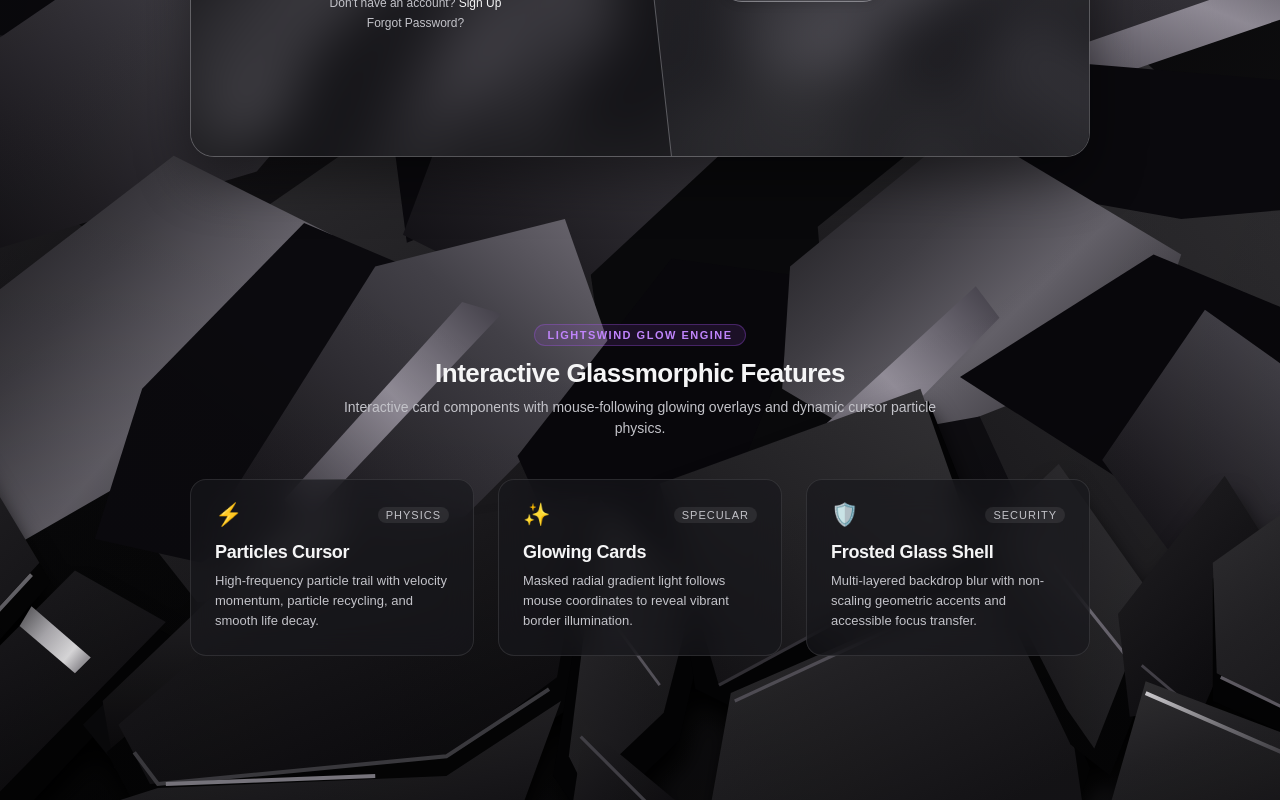
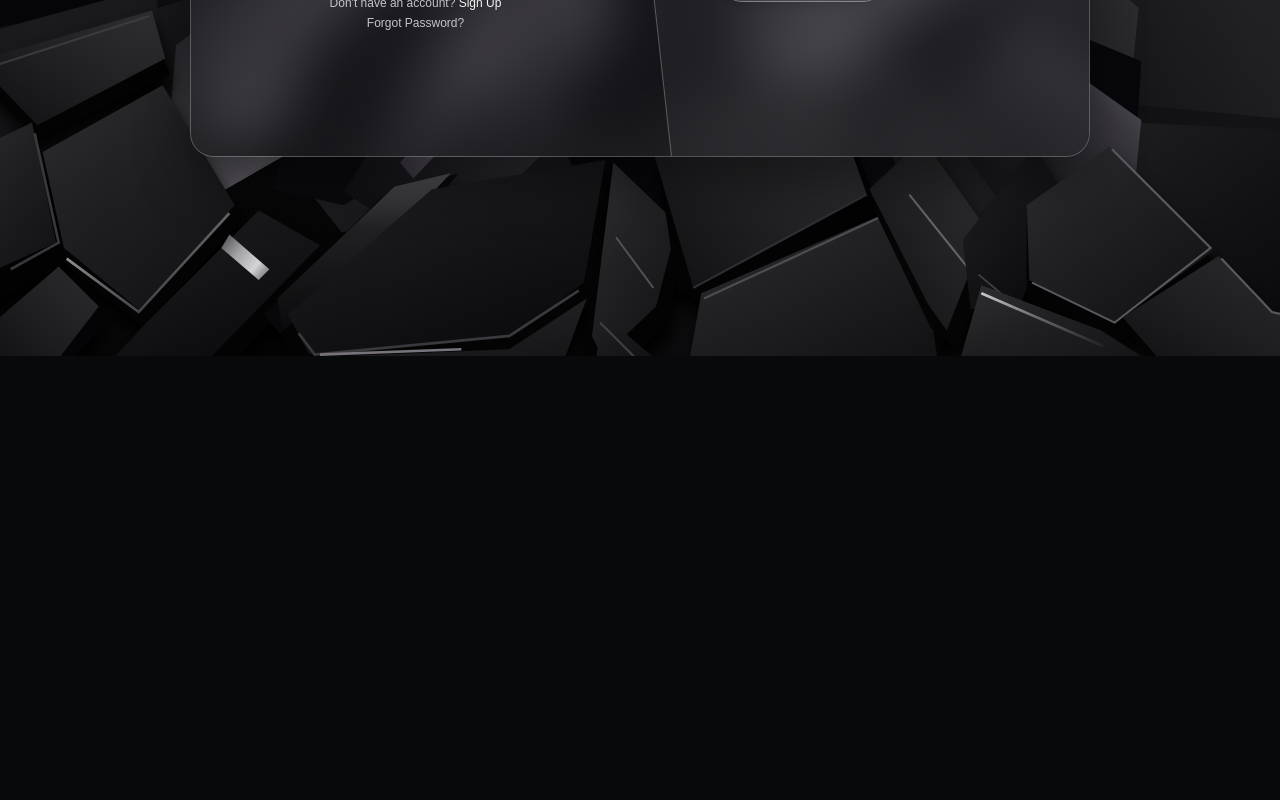
Before and after one commit to SRIRAM6369791334/glassmorphism-dashboard, a React (Vite) app: page / in a window 1280 px wide. Shown: the part 508-1308 px from the top of the page. After the commit the page ends 864 px from the top, so only its background shows below. Built offline with nearby package versions, Linux system fonts and the light colour scheme.

Commit message:
refactor(auth): remove showcase cards section while preserving all particle and glow animations

```diff
--- a/src/features/auth/AuthScreen.module.css
+++ b/src/features/auth/AuthScreen.module.css
@@ -129,77 +129,6 @@
 @keyframes fade-out { to { opacity: 0; } }
 @keyframes fade-in { from { opacity: 0; } to { opacity: 1; } }
 
-.showcaseSection {
-  width: min(900px, 100%);
-  margin: 0 auto;
-  padding: var(--space-8) 0 var(--space-16);
-  display: flex;
-  flex-direction: column;
-  align-items: center;
-  gap: var(--space-4);
-}
-.showcaseHeader {
-  text-align: center;
-  max-width: 620px;
-  margin: 0 auto var(--space-2);
-}
-.showcaseBadge {
-  display: inline-block;
-  padding: 4px 12px;
-  border-radius: 999px;
-  background: rgba(168, 85, 247, 0.12);
-  border: 1px solid rgba(168, 85, 247, 0.3);
-  color: #c084fc;
-  font-size: 11px;
-  font-weight: 700;
-  letter-spacing: 1.5px;
-  margin-bottom: var(--space-3);
-}
-.showcaseTitle {
-  font-size: 26px;
-  font-weight: 700;
-  letter-spacing: -0.5px;
-  margin: 0 0 var(--space-2);
-  color: var(--color-primary);
-}
-.showcaseSubtitle {
-  font-size: 14px;
-  color: var(--color-muted);
-  line-height: 1.5;
-  margin: 0;
-}
-.cardHeader {
-  display: flex;
-  align-items: center;
-  justify-content: space-between;
-  margin-bottom: var(--space-4);
-}
-.cardIcon {
-  font-size: 22px;
-  line-height: 1;
-}
-.cardTag {
-  font-size: 11px;
-  text-transform: uppercase;
-  letter-spacing: 1px;
-  padding: 2px 8px;
-  border-radius: 999px;
-  background: rgba(255, 255, 255, 0.08);
-  color: var(--color-muted);
-}
-.cardTitle {
-  font-size: 18px;
-  font-weight: 600;
-  margin: 0 0 var(--space-2);
-  color: var(--color-primary);
-  letter-spacing: -0.3px;
-}
-.cardDescription {
-  font-size: 13px;
-  color: var(--color-muted);
-  line-height: 1.55;
-  margin: 0;
-}
 
 @media (min-width: 768px) and (max-width: 900px) {
   .form { width: calc(100% - 64px); }
@@ -227,8 +156,6 @@
   .welcome h2 { font-size: 30px; line-height: 1.05; }
   .welcome p { margin: var(--space-3) 0 var(--space-4); }
   .glassLayer { display: none; }
-  .showcaseSection { padding: var(--space-6) 0; }
-  .showcaseTitle { font-size: 22px; }
   .card[data-phase='exiting'] .formColumn, .card[data-phase='exiting'] .welcome { animation-name: fade-out; }
   .card[data-phase='entering'] .formColumn, .card[data-phase='entering'] .welcome { animation-name: fade-in; }
 }
--- a/src/features/auth/AuthScreen.tsx
+++ b/src/features/auth/AuthScreen.tsx
@@ -3,7 +3,6 @@ import type { CSSProperties, MouseEvent } from 'react'
 import { AuthForm } from './AuthForm'
 import { WelcomePanel } from './WelcomePanel'
 import { useAuthTransition } from './useAuthTransition'
-import { GlowingCards, GlowingCard } from '@/components/lightswind/glowing-cards'
 import styles from './AuthScreen.module.css'
 
 export function AuthScreen() {
@@ -37,9 +36,9 @@ export function AuthScreen() {
     card.style.setProperty('--card-glow-opacity', '0')
   }
 
-  const motionStyle = {
+  const style = {
+    '--enter-duration': `${durations.enter}ms`,
     '--exit-duration': `${durations.exit}ms`,
-    '--enter-duration': `${durations.enter}ms`,
   } as CSSProperties
 
   return (
@@ -51,17 +50,20 @@ export function AuthScreen() {
           data-mode={mode}
           data-phase={phase}
           aria-labelledby="auth-heading"
-          style={motionStyle}
+          style={style}
           onMouseMove={handleCardMouseMove}
           onMouseLeave={handleCardMouseLeave}
         >
+          {/* Mouse follow specular border illumination */}
           <div className={styles.cardGlowBorder} aria-hidden="true" />
+          {/* Subtle cursor proximity spot light */}
           <div className={styles.cardSpecularSpot} aria-hidden="true" />
+
           <div className={styles.frostedBackdrop} aria-hidden="true" />
-          <div key={`${mode}-glass`} className={styles.glassLayer} aria-hidden="true">
+          <div className={styles.glassLayer} aria-hidden="true">
             <div className={styles.welcomeGlass} />
-            <svg className={styles.divider} viewBox="0 0 100 100" preserveAspectRatio="none" focusable="false">
-              <line x1="47" y1="0" x2="53.5" y2="100" vectorEffect="non-scaling-stroke" />
+            <svg className={styles.divider} aria-hidden="true">
+              <line x1="47%" y1="0%" x2="53.5%" y2="100%" />
             </svg>
           </div>
           <div key={mode} className={styles.view} inert={phase !== 'idle'}>
@@ -78,58 +80,6 @@ export function AuthScreen() {
           </div>
         </article>
       </div>
-
-      <section className={styles.showcaseSection} aria-label="Feature Highlights">
-        <div className={styles.showcaseHeader}>
-          <span className={styles.showcaseBadge}>LIGHTSWIND GLOW ENGINE</span>
-          <h2 className={styles.showcaseTitle}>Interactive Glassmorphic Features</h2>
-          <p className={styles.showcaseSubtitle}>
-            Interactive card components with mouse-following glowing overlays and dynamic cursor particle physics.
-          </p>
-        </div>
-        <GlowingCards
-          enableGlow={true}
-          glowRadius={22}
-          glowOpacity={0.85}
-          animationDuration={400}
-          gap="1.5rem"
-          maxWidth="900px"
-          padding="1rem 0"
-        >
-          <GlowingCard glowColor="#a855f7">
-            <div className={styles.cardHeader}>
-              <span className={styles.cardIcon}>⚡</span>
-              <span className={styles.cardTag}>Physics</span>
-            </div>
-            <h3 className={styles.cardTitle}>Particles Cursor</h3>
-            <p className={styles.cardDescription}>
-              High-frequency particle trail with velocity momentum, particle recycling, and smooth life decay.
-            </p>
-          </GlowingCard>
-
-          <GlowingCard glowColor="#38bdf8">
-            <div className={styles.cardHeader}>
-              <span className={styles.cardIcon}>✨</span>
-              <span className={styles.cardTag}>Specular</span>
-            </div>
-            <h3 className={styles.cardTitle}>Glowing Cards</h3>
-            <p className={styles.cardDescription}>
-              Masked radial gradient light follows mouse coordinates to reveal vibrant border illumination.
-            </p>
-          </GlowingCard>
-
-          <GlowingCard glowColor="#10b981">
-            <div className={styles.cardHeader}>
-              <span className={styles.cardIcon}>🛡️</span>
-              <span className={styles.cardTag}>Security</span>
-            </div>
-            <h3 className={styles.cardTitle}>Frosted Glass Shell</h3>
-            <p className={styles.cardDescription}>
-              Multi-layered backdrop blur with non-scaling geometric accents and accessible focus transfer.
-            </p>
-          </GlowingCard>
-        </GlowingCards>
-      </section>
     </main>
   )
 }
```
